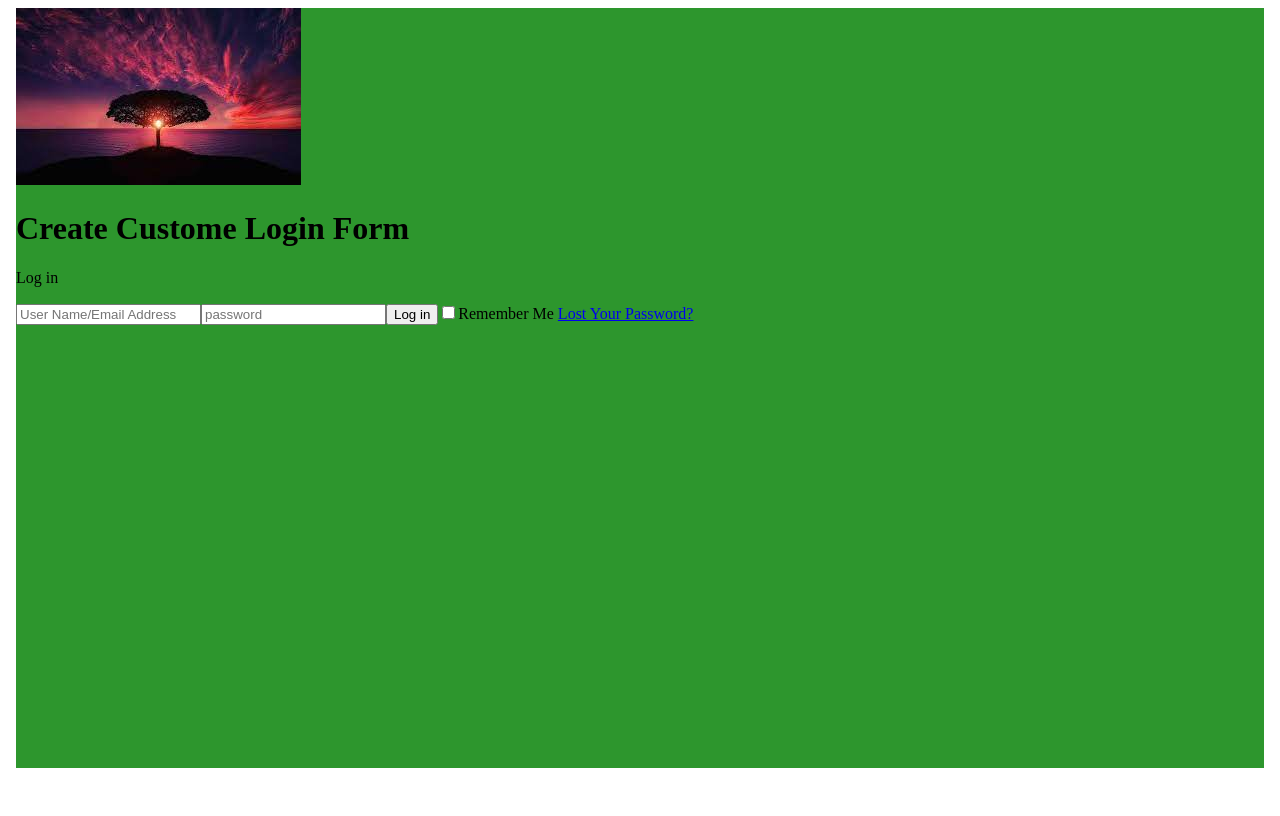
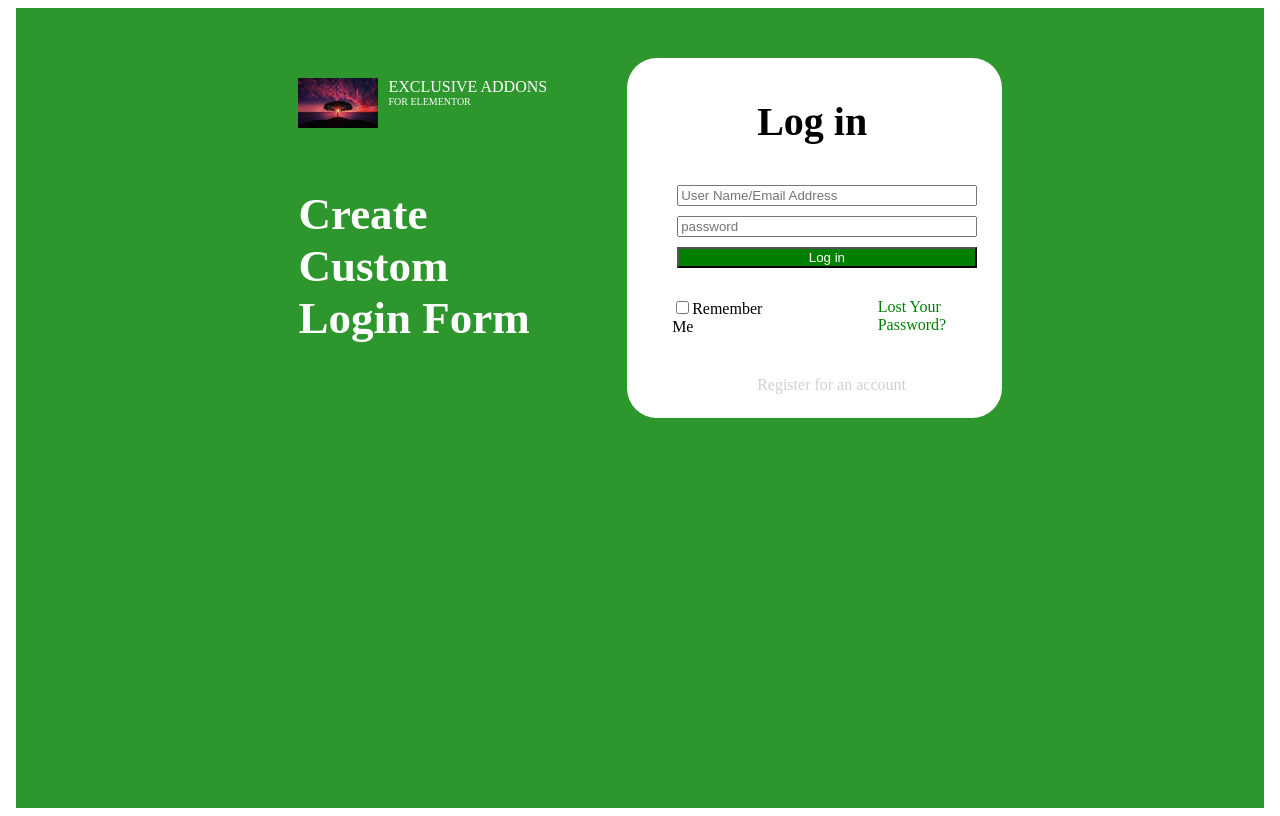
Before and after one commit to Lyndley/angularProject-Assignment8, an Angular app: page / in a window 1280 px wide. Built offline with nearby package versions, Linux system fonts and the light colour scheme.

Commit message:
fifth commit

```diff
--- a/src/app/login/login.component.html
+++ b/src/app/login/login.component.html
@@ -1,16 +1,37 @@
 <body>
 <div class="mainContainer">
     <div class="rightContainer">
+        <div class="Logo">
         <img src="../../assets/download.jpg">
-        <h1>Create Custome Login Form</h1>
+
+        <div class="textForLogo">
+        <div class="logoText">EXCLUSIVE ADDONS</div>
+        <div class="logosubText">FOR ELEMENTOR</div>
+        </div>
+
+        </div>
+        <h1>Create<br> Custom<br>Login Form</h1>
+
     </div>
+
     <div class="leftContainer">
         <p>Log in</p>
+        <div class="textBoxAndButton">
         <input type="text" placeholder="User Name/Email Address">
         <input type="text" placeholder="password">
         <button type="submit">Log in</button>
+        </div>
+
+        <div class="checkboxAndLink">
+            <div class="checkbox">
         <input type="checkbox">Remember Me
+            </div>
         <a href="#">Lost Your Password?</a>
+        </div>
+        <div class="footer">
+            Register for an account
+        </div>
     </div>
+
 </div>
 </body>
--- a/src/app/login/login.component.scss
+++ b/src/app/login/login.component.scss
@@ -1,4 +1,77 @@
 body{
     background-color: rgba(0, 128, 0, 0.822);
-    height: 95vh
+    height: 100vh;
 }
+.mainContainer{
+    display: flex;
+    gap:80px;
+    justify-content: center;
+
+}
+img{
+    width:80px;
+    margin-top: 20px;
+    margin-left: 20px;
+}
+h1{
+    margin-top: 60px;
+    margin-left: 20px;
+    font-size: 45px;
+    color: white;
+
+}
+.Logo{
+display: flex;
+flex-direction: row;
+margin-top: 50px;
+}
+.textForLogo{
+    margin-top: 20px;
+    margin-left: 10px;
+    color: white;
+}
+.logosubText{
+    font-size: 10px;
+}
+.leftContainer{
+    display: flex;
+    flex-direction: column;
+    margin-top: 50px;
+    background-color: white;
+    width: 30%;
+    height:360px;
+    border-radius: 30px;
+
+}
+p{
+    font-size: 40px;
+    margin-left: 130px;
+    font-weight: bold;
+}
+.textBoxAndButton{
+    display: flex;
+    flex-direction: column;
+    gap:10px;
+    width: 80%;
+    margin-left: 50px;
+}
+.checkboxAndLink{
+    display: flex;
+    flex-direction: row;
+    gap:100px;
+    margin-left: 45px;
+    margin-top: 30px;
+}
+.footer{
+    margin-left: 130px;
+    margin-top: 40px;
+    color: rgba(198, 196, 196, 0.79);
+}
+button{
+    background-color: green;
+    color: white;
+}
+a{
+    color: green;
+    text-decoration: none;
+}
```
